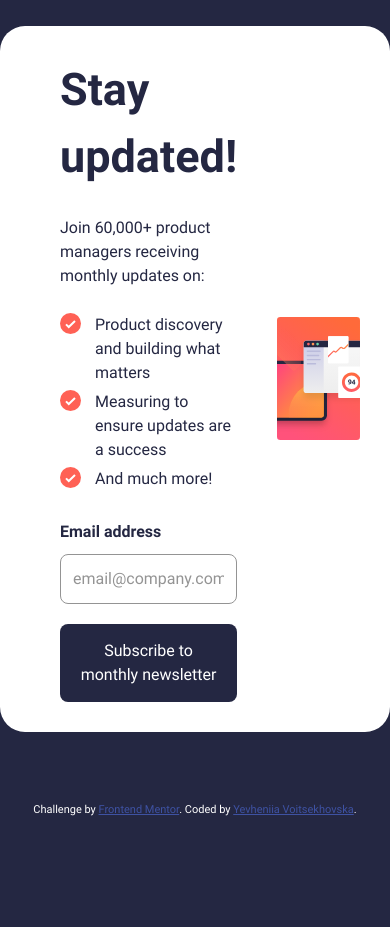
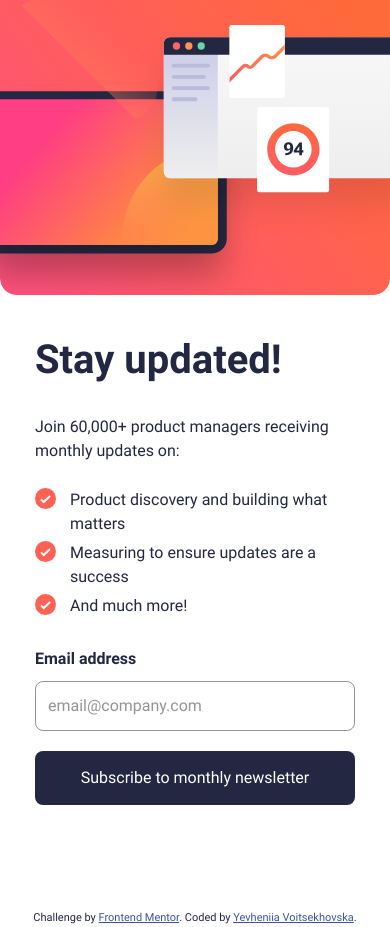
Before and after one commit to voitsekhovska/newsletter-sign-up-form, a plain HTML site: page index.html in a window 390 px wide. Before the commit the page ends 844 px from the top, so only its background shows below. Drawn offline with Linux system fonts and the light colour scheme.

Commit message:
Added queries

```diff
--- a/index.html
+++ b/index.html
@@ -19,8 +19,14 @@
   <body>
     <main>
       <section class="newsletter-container">
-        <picture
-          ><img src="./assets/images/illustration-sign-up-desktop.svg" alt=""
+        <picture>
+          <source
+            srcset="./assets/images/illustration-sign-up-mobile.svg"
+            media="(max-width: 450px)" />
+          <source
+            srcset="./assets/images/illustration-sign-up-tablet.svg"
+            media="(max-width: 800px)" />
+          <img src="./assets/images/illustration-sign-up-desktop.svg" alt=""
         /></picture>
         <div class="main-content">
           <h1 class="title">Stay updated!</h1>
@@ -50,8 +56,8 @@
         <img src="./assets/images/icon-success.svg" alt="icon" />
         <h1 class="title">Thanks for subscribing!</h1>
         <p>
-          A confirmation email has been sent to <b></b>. Please
-          open it and click the button inside to confirm your subscription.
+          A confirmation email has been sent to <b></b>. Please open it and
+          click the button inside to confirm your subscription.
         </p>
         <button class="button dismiss-btn">Dismiss message</button>
       </section>
--- a/style.css
+++ b/style.css
@@ -27,7 +27,6 @@
 }
 
 img {
-  max-width: 100%;
   display: block;
 }
 
@@ -60,6 +59,7 @@ body {
   gap: 40px;
   max-width: 850px;
   padding: 30px;
+  margin: 20px 40px;
   border-radius: 25px;
 }
 
@@ -176,9 +176,6 @@ body {
   color: var(--red);
   background-color: hsla(4, 100%, 67%, 0.2);
 }
-/* .input:invalid ~ .error-message {
-  display: block;
-} */
 
 /* SUCCESS MESSAGE SECTION */
 
@@ -211,3 +208,47 @@ body {
 .attribution a {
   color: hsl(228, 45%, 44%);
 }
+
+/* QUERIES */
+
+@media (max-width: 800px) {
+  .newsletter-container {
+    grid-template-columns: 1fr;
+    gap: 0;
+    padding: 0;
+  }
+
+  .newsletter-container > .main-content {
+    grid-column: auto;
+    grid-row: auto;
+  }
+  .newsletter-container picture img {
+    width: 100%;
+    object-fit: cover;
+  }
+
+  .main-content {
+    background: var(--white);
+    padding: 35px;
+    border-radius: 25px;
+  }
+
+  .title {
+    font-size: 40px;
+  }
+}
+
+@media (max-width: 550px) {
+  body {
+    background-color: transparent;
+  }
+
+  .newsletter-container {
+    margin: 0;
+    width: 100%;
+  }
+
+  .attribution {
+  color: var(--blue-800);
+}
+}
```
